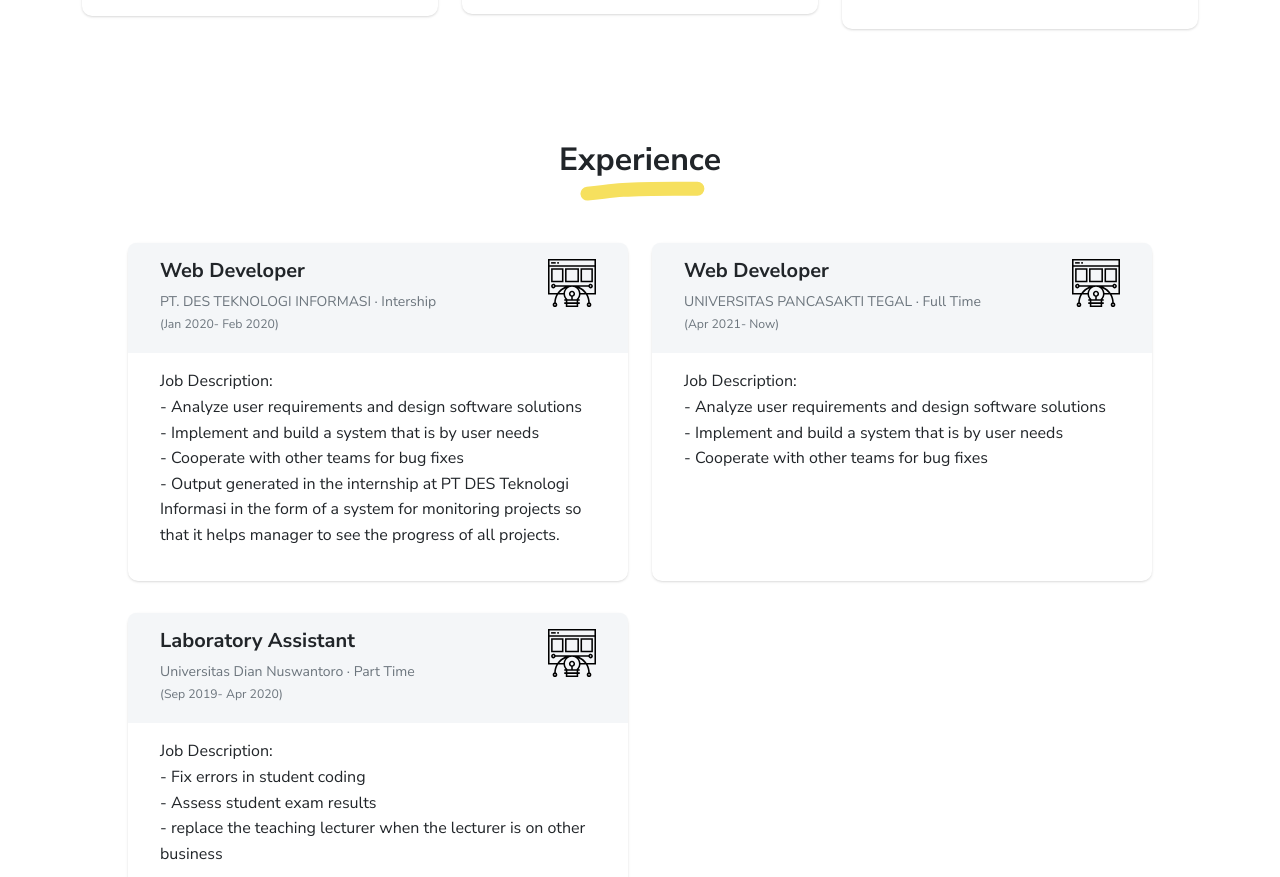
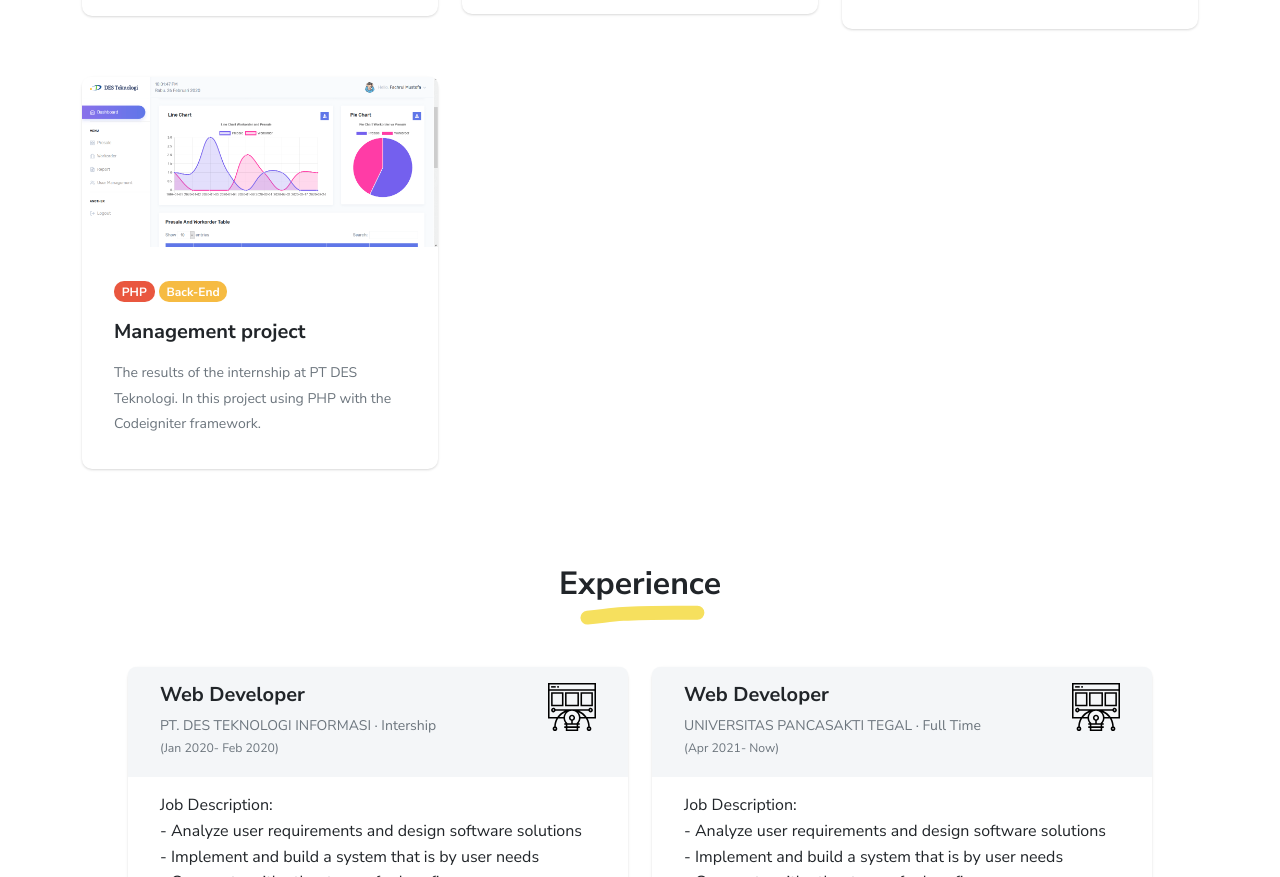
Before and after one commit to Bambang-Sugiarto/Bambang-Sugiarto.github.io, a plain HTML site: page index.html in a window 1280 px wide. Shown: the part 3417-4294 px from the top of the page. Drawn offline with Linux system fonts and the light colour scheme.

Commit message:
add new portfolio

```diff
--- a/index.html
+++ b/index.html
@@ -117,7 +117,7 @@
                                             </nav>
                                         </div>
                                         <div class="mt-3" data-aos="fade-up" data-aos-delay="200">
-                                            <a class="btn btn-primary shadow-sm mt-1 hover-effect" href="./cv/CV.pdf">Download CV
+                                            <a class="btn btn-primary shadow-sm mt-1 hover-effect" href="./cv/CV_Bambang Sugiarto.pdf">Download CV
                                                 <i class="fas fa-arrow-right"></i>
                                             </a>
                                         </div>
@@ -524,6 +524,21 @@
                                       </div>
                                 </div>
                             </div>
+                            <div class="col-md-4 mb-3">
+                                <div class="card-group">
+                                    <div class="card">
+                                        <img class="card-img-top" src="./images/portfolio/mp.png" alt="Card image cap">
+                                        <div class="card-body">
+                                            <p class="card-text">
+                                                <span class="badge bg-danger">PHP</span>
+                                                <span class="badge bg-warning">Back-End</span>
+                                            </p>
+                                          <h5 class="card-title"><a href="https://github.com/Fachrulmustofa20/Monitoring-Project-Web-Apps">Management project</a></h5>
+                                          <p class="card-text"><small class="text-muted">The results of the internship at PT DES Teknologi. In this project using PHP with the Codeigniter framework.</small></p>
+                                        </div>
+                                      </div>
+                                </div>
+                            </div>
                         </div>
                     </div>
                 </div>
```
Also changed, not shown: images/portfolio/mp.png (added), 2 other files.
